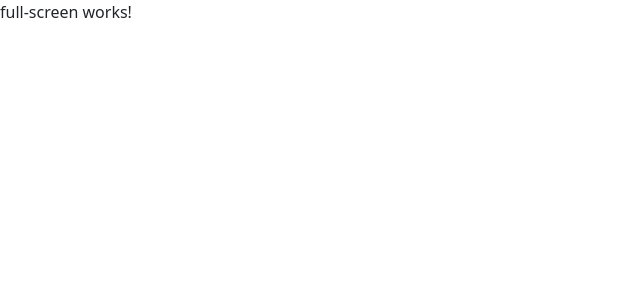
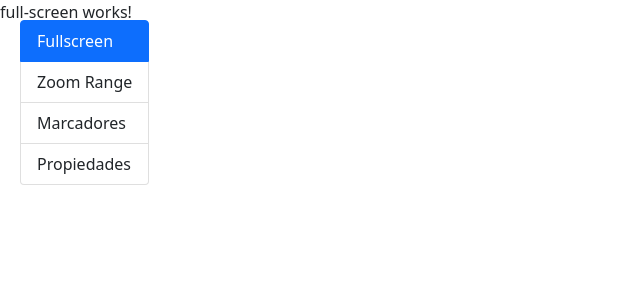
Before and after one commit to AlejandraMurilloL/angular-mapasApp, an Angular app: page /mapas/fullscreen in a window 1280 px wide. Shown: the top 300 px of the page, without its empty margins (0-640 px from the left). Built offline with nearby package versions, Linux system fonts and the light colour scheme.

Commit message:
Se crea el menu de la aplicación

```diff
--- a/src/app/app.component.html
+++ b/src/app/app.component.html
@@ -1 +1,2 @@
+<app-menu></app-menu>
 <router-outlet></router-outlet>
--- a/src/app/shared/menu/menu.component.html
+++ b/src/app/shared/menu/menu.component.html
@@ -1 +1,8 @@
-<p>menu works!</p>
+<ul class="list-group">
+    <li class="list-group-item"
+        *ngFor="let item of menuItems"
+        [routerLink]="item.ruta"
+        routerLinkActive="active">
+        {{item.nombre}}
+    </li>
+</ul>
--- a/src/app/shared/menu/menu.component.ts
+++ b/src/app/shared/menu/menu.component.ts
@@ -1,16 +1,39 @@
 import { Component, OnInit } from '@angular/core';
+
+interface MenuItem {
+  ruta: string;
+  nombre: string;
+}
 
 @Component({
   selector: 'app-menu',
   templateUrl: './menu.component.html',
-  styles: [
+  styles: [`
+    li {
+      cursor: pointer;
+    }
+  `
   ]
 })
-export class MenuComponent implements OnInit {
+export class MenuComponent {
 
-  constructor() { }
-
-  ngOnInit(): void {
-  }
+  menuItems: MenuItem[] = [
+    {
+      ruta: '/mapas/fullscreen',
+      nombre: 'Fullscreen'
+    },
+    {
+      ruta: '/mapas/zoom-range',
+      nombre: 'Zoom Range'
+    },
+    {
+      ruta: '/mapas/marcadores',
+      nombre: 'Marcadores'
+    },
+    {
+      ruta: '/mapas/propiedades',
+      nombre: 'Propiedades'
+    }
+  ];
 
 }
--- a/src/styles.css
+++ b/src/styles.css
@@ -1 +1,7 @@
 /* You can add global styles to this file, and also import other style files */
+app-menu {
+    position: fixed;
+    top: 20px;
+    left: 20px;
+    z-index: 10;
+}
```
